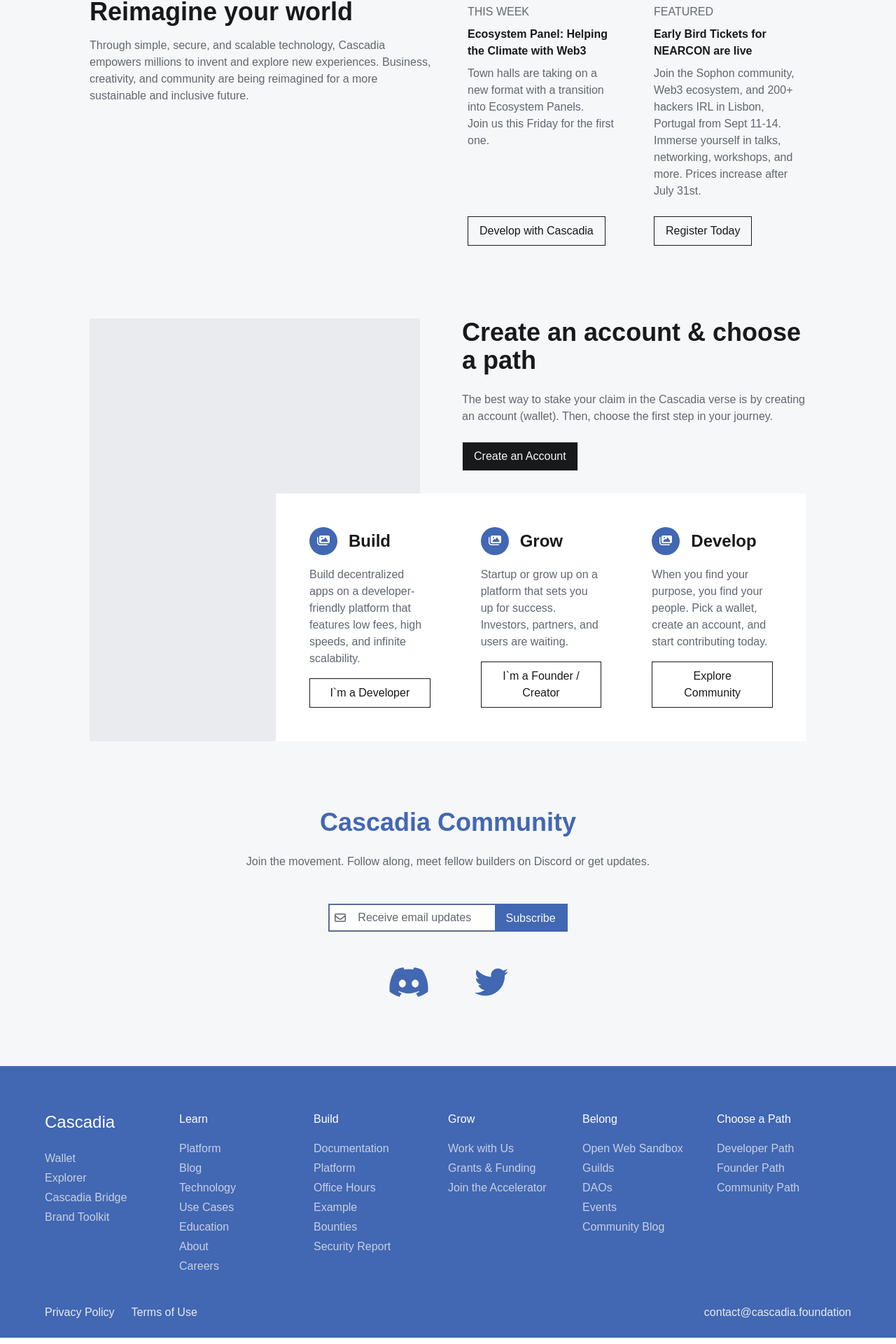
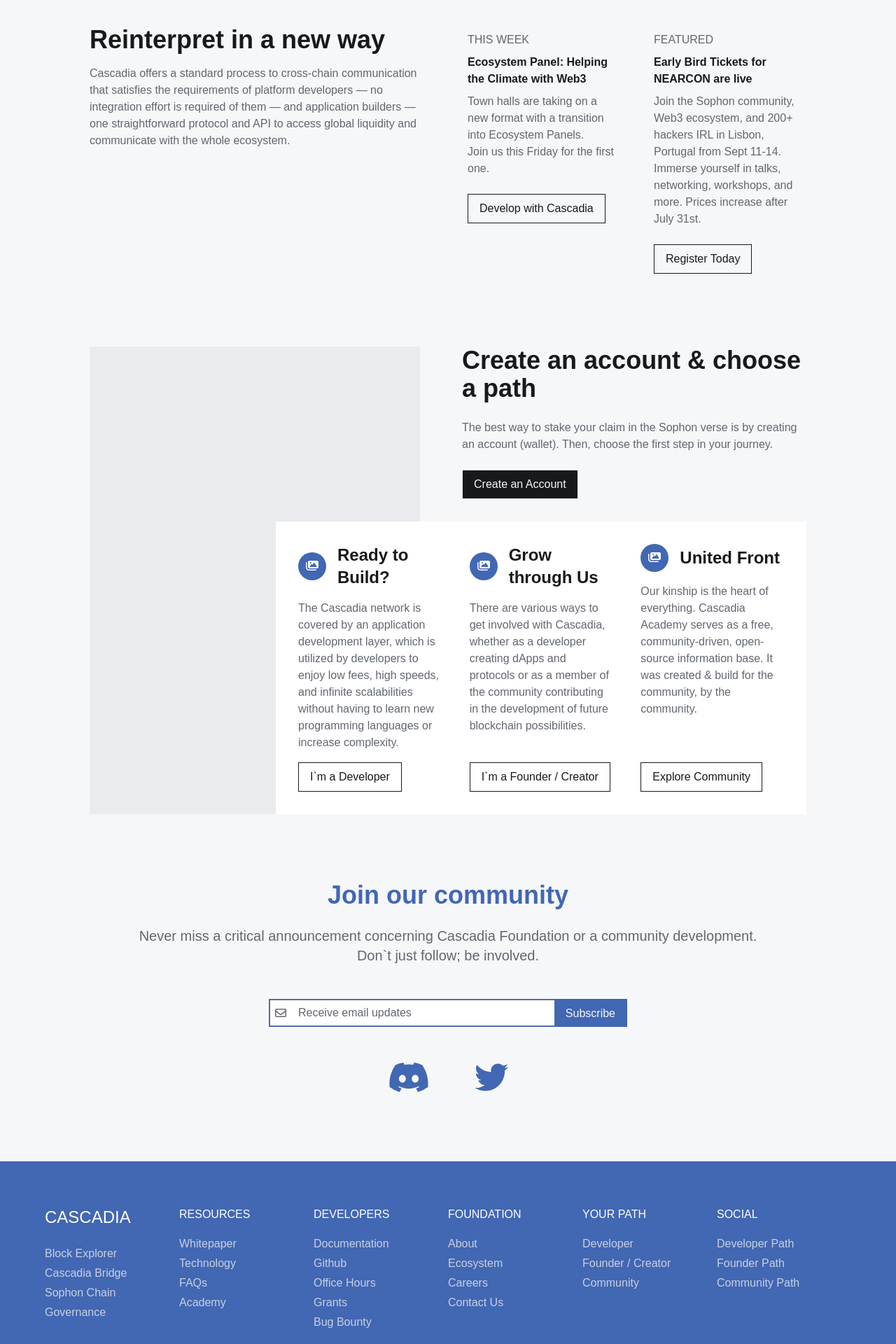
Before and after one commit to CascadiaFoundation/public_website, a Next.js app: page / in a window 1280 px wide. Shown: the part 613-2533 px from the top of the page at 70% size. Built offline with nearby package versions, Linux system fonts and the light colour scheme; what @savvywombat/tailwindcss-grid-areas would draw is missing.

Commit message:
fix: update content of home page

```diff
--- a/src/components/card.tsx
+++ b/src/components/card.tsx
@@ -19,7 +19,12 @@
   button,
 }: itemProps): JSX.Element => {
   return (
-    <div className={clsx('flex flex-col bg-white', className)}>
+    <div
+      className={clsx(
+        'flex flex-col bg-white p-6 shadow-cardShadow md:p-4 lg:p-2 lg:shadow-none',
+        className
+      )}
+    >
       <div className='flex items-center gap-4'>
         <div className='rounded-full bg-main-900 p-2'>
           <FontAwesomeIcon icon={faImages} className='h-6 w-6 text-white' />
@@ -29,7 +34,7 @@
       <div className='home-content-base flex-1 py-4'>{content}</div>
       <Btn
         label={button}
-        className='w-full border-primary-900 bg-transparent text-primary-900 hover:bg-primary-900/10'
+        className='w-full border-primary-900 bg-transparent text-base text-primary-900 hover:bg-primary-900/10 lg:w-fit'
       />
     </div>
   );
--- a/src/layout/footer.tsx
+++ b/src/layout/footer.tsx
@@ -5,38 +5,23 @@
 
 const itemList = [
   {
-    title: 'Learn',
-    list: [
-      'Platform',
-      'Blog',
-      'Technology',
-      'Use Cases',
-      'Education',
-      'About',
-      'Careers',
-    ],
+    title: 'RESOURCES',
+    list: ['Whitepaper', 'Technology', 'FAQs', 'Academy'],
   },
   {
-    title: 'Build',
-    list: [
-      'Documentation',
-      'Platform',
-      'Office Hours',
-      'Example',
-      'Bounties',
-      'Security Report',
-    ],
+    title: 'DEVELOPERS',
+    list: ['Documentation', 'Github', 'Office Hours', 'Grants', 'Bug Bounty'],
   },
   {
-    title: 'Grow',
-    list: ['Work with Us', 'Grants & Funding', 'Join the  Accelerator'],
+    title: 'FOUNDATION',
+    list: ['About', 'Ecosystem', 'Careers', 'Contact Us'],
   },
   {
-    title: 'Belong',
-    list: ['Open Web Sandbox', 'Guilds', 'DAOs', 'Events', 'Community Blog'],
+    title: 'YOUR PATH',
+    list: ['Developer', 'Founder / Creator', 'Community'],
   },
   {
-    title: 'Choose a Path',
+    title: 'SOCIAL',
     list: ['Developer Path', 'Founder Path', 'Community Path'],
   },
 ];
@@ -49,21 +34,21 @@
     <div className='bg-main-900 p-[5%] pb-0'>
       <div className='grind-cols-2 grid gap-y-8 sm:grid-cols-6 lg:gap-y-0'>
         <div className='grid grid-cols-2 sm:col-span-2 sm:block lg:col-span-1'>
-          <div className='cursor-pointer pb-6 text-2xl text-white'>
-            Cascadia
+          <div className='cursor-pointer pb-6 text-2xl uppercase text-white'>
+            CASCADIA
           </div>
           <div className='capitaliz flex flex-col gap-1 text-right text-base text-secondary-100/80'>
             <a href='#' className='hover:text-white sm:text-left'>
-              Wallet
-            </a>
-            <a href='#' className='hover:text-white sm:text-left'>
-              Explorer
+              Block Explorer
             </a>
             <a href='#' className='hover:text-white sm:text-left'>
               Cascadia Bridge
             </a>
             <a href='#' className='hover:text-white sm:text-left'>
-              Brand Toolkit
+              Sophon Chain
+            </a>
+            <a href='#' className='hover:text-white sm:text-left'>
+              Governance
             </a>
           </div>
         </div>
@@ -72,7 +57,7 @@
             key={item.title}
             className='col-span-2 hidden sm:block lg:col-span-1'
           >
-            <div className='cursor-pointer pb-4 text-base text-white'>
+            <div className='cursor-pointer pb-4 text-base uppercase text-white'>
               {item.title}
             </div>
             <ul className='capitaliz text-base text-secondary-100'>
@@ -113,7 +98,7 @@
         </div>
       </div>
 
-      <div className='flex flex-col items-center justify-between gap-4 pt-10 pb-6 sm:flex-row sm:gap-0'>
+      <div className='flex flex-col items-center justify-between gap-4 pt-20 pb-6 sm:flex-row sm:gap-0'>
         <div className='flex items-center  gap-6'>
           <a href='#' className='text-secondary-100 hover:text-white'>
             Privacy Policy
@@ -123,7 +108,7 @@
           </a>
         </div>
         <div className='cursor-pointer text-secondary-100'>
-          contact@cascadia.foundation
+          Cascadia Foundation
         </div>
       </div>
     </div>
--- a/src/layout/subHeader.tsx
+++ b/src/layout/subHeader.tsx
@@ -11,6 +11,10 @@
 
   switch (pathname) {
     case '/':
+      title =
+        'A platform for builders, a platform for everyone. Cascadia Foundation';
+      content =
+        'What if you had it all? A Layer 1 EVM built for fairness, speed and sustainability. Cascadia Foundation offers a unified solution to cross-chain communication that satisfies the needs of platform developers and application builders.';
       break;
     case '/esg':
       title = 'Cascadia is the ESG Blockchain';
@@ -23,7 +27,7 @@
 
   return (
     <div className='flex h-full w-full items-center justify-center bg-home-background bg-cover bg-center px-7 pt-40 pb-20 md:justify-start md:px-20 lg:px-32'>
-      <div className='w-full max-w-[500px] text-center md:text-left'>
+      <div className='w-full max-w-[600px] text-center md:text-left'>
         <div className='pb-7 text-3xl font-bold text-white md:text-4xl'>
           {title}
         </div>
--- a/src/pages/index.tsx
+++ b/src/pages/index.tsx
@@ -11,21 +11,21 @@
 
 const cardList = [
   {
-    title: 'Build',
+    title: 'Ready to Build?',
     content:
-      'Build decentralized apps on a developer-friendly platform that features low fees, high speeds, and infinite scalability.',
+      'The Cascadia network is covered by an application development layer, which is utilized by developers to  enjoy low fees, high speeds, and infinite scalabilities without having to learn new programming languages or increase complexity.',
     button: 'I`m a Developer',
   },
   {
-    title: 'Grow',
+    title: 'Grow through Us',
     content:
-      'Startup or grow up on a platform that sets you up for success. Investors, partners, and users are waiting.',
+      'There are various ways to get involved with Cascadia, whether as a developer creating dApps and protocols or as a member of the community contributing in the development of future blockchain possibilities.',
     button: 'I`m a Founder / Creator',
   },
   {
-    title: 'Develop',
+    title: 'United Front',
     content:
-      'When you find your purpose, you find your people. Pick a wallet, create an account, and start contributing today.',
+      'Our kinship is the heart of everything. Cascadia Academy serves as a free, community-driven, open-source information base. It was created & build for the community, by the community.',
     button: 'Explore Community',
   },
 ];
@@ -37,13 +37,14 @@
         <div className='mt-12 grid grid-cols-1 gap-10 sm:mt-24 sm:grid-cols-2 lg:grid-cols-4'>
           <div className='p-6 sm:col-span-2 md:p-0'>
             <h1 className='home-title-lg pb-4 text-center md:text-left'>
-              Reimagine your world
+              Reinterpret in a new way
             </h1>
             <div className='home-content-base text-center md:text-left'>
-              Through simple, secure, and scalable technology, Cascadia empowers
-              millions to invent and explore new experiences. Business,
-              creativity, and community are being reimagined for a more
-              sustainable and inclusive future.
+              Cascadia offers a standard process to cross-chain communication
+              that satisfies the requirements of platform developers — no
+              integration effort is required of them — and application builders
+              — one straightforward protocol and API to access global liquidity
+              and communicate with the whole ecosystem.
             </div>
           </div>
           <div className='flex flex-col p-6 md:p-2'>
@@ -53,7 +54,7 @@
             <div className='home-content-bold py-2 text-left'>
               Ecosystem Panel: Helping the Climate with Web3
             </div>
-            <div className='home-content-base flex-auto pb-6 text-left'>
+            <div className='home-content-base flex-auto pb-6 text-left lg:flex-none'>
               Town halls are taking on a new format with a transition into
               Ecosystem Panels. <br />
               Join us this Friday for the first one.
@@ -70,7 +71,7 @@
             <div className='home-content-bold py-2 text-left'>
               Early Bird Tickets for NEARCON are live
             </div>
-            <div className='home-content-base flex-auto pb-6 text-left'>
+            <div className='home-content-base flex-auto pb-6 text-left lg:flex-none'>
               Join the Sophon community, Web3 ecosystem, and 200+ hackers IRL in
               Lisbon, Portugal from Sept 11-14. Immerse yourself in talks,
               networking, workshops, and more. Prices increase after July 31st.
@@ -88,7 +89,7 @@
               Create an account & choose a path
             </h1>
             <div className='home-content-base py-6'>
-              The best way to stake your claim in the Cascadia verse is by
+              The best way to stake your claim in the Sophon verse is by
               creating an account (wallet). Then, choose the first step in your
               journey.
             </div>
@@ -99,16 +100,12 @@
           </div>
           <div className='z-10 col-span-3 col-start-2 mt-8 hidden grid-cols-3 gap-3 bg-white p-6 md:gap-6 lg:grid'>
             {cardList.map((item) => (
-              <Card key={item.title} className='p-6' {...item} />
+              <Card key={item.title} {...item} />
             ))}
           </div>
-          <div className='mt-8 grid grid-cols-1 gap-6 md:grid-cols-3 lg:hidden'>
+          <div className='mt-8 grid grid-cols-1 gap-3 md:grid-cols-3 lg:hidden lg:gap-6'>
             {cardList.map((item) => (
-              <Card
-                key={item.title}
-                className='p-6 shadow-cardShadow md:p-4'
-                {...item}
-              />
+              <Card key={item.title} {...item} />
             ))}
           </div>
           <div className='absolute top-0 left-0 hidden h-full w-1/2 pr-10 lg:block'>
@@ -118,13 +115,15 @@
 
         <div className='my-24 gap-x-10 p-6 text-center md:p-0'>
           <h1 className='home-title-lg pb-6 text-main-900'>
-            Cascadia Community
+            Join our community
           </h1>
-          <div className='home-content-base pb-12'>
-            Join the movement. Follow along, meet fellow builders on Discord or
-            get updates.
+          <div className='pb-12 text-xl font-normal text-primary-500'>
+            Never miss a critical announcement concerning Cascadia Foundation or
+            a community development.
+            <br />
+            Don`t just follow; be involved.
           </div>
-          <div className='relative mx-auto mb-6 flex h-10 w-full items-center border border-main-900 bg-transparent sm:w-1/2 lg:w-1/3'>
+          <div className='relative mx-auto mb-6 flex h-10 w-full items-center border border-main-900 bg-transparent sm:w-1/2 lg:max-w-[600px]'>
             <FontAwesomeIcon
               icon={faEnvelope}
               className='absolute inset-y-0 left-0 m-auto p-2 text-base text-primary-500'
@@ -135,7 +134,7 @@
             />
             <Btn
               label='Subscribe'
-              className='absolute inset-y-0 right-0 border-0 bg-main-900 text-secondary-200'
+              className='absolute inset-y-0 right-0 border-0 bg-main-900 text-secondary-200 hover:bg-main-900/80'
             />
           </div>
           <div className='mt-12 flex items-center justify-center gap-16'>
```
